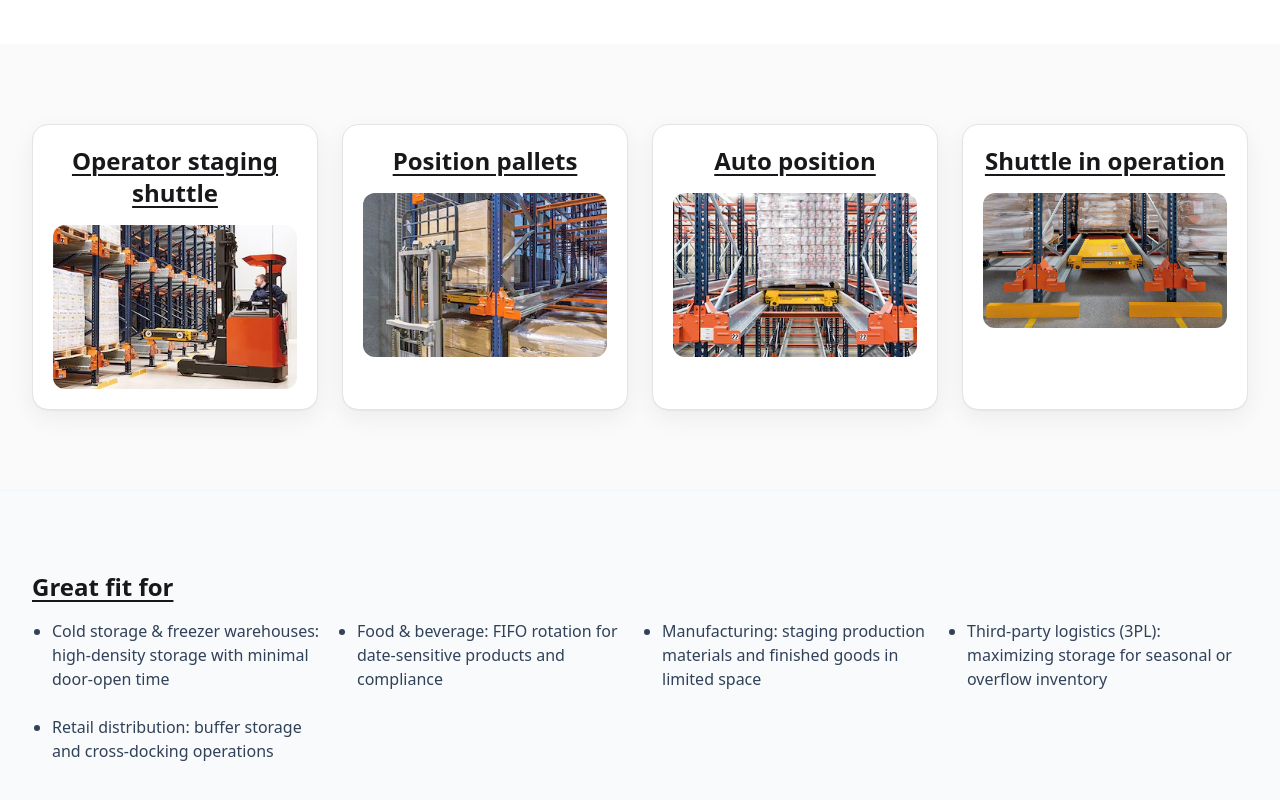
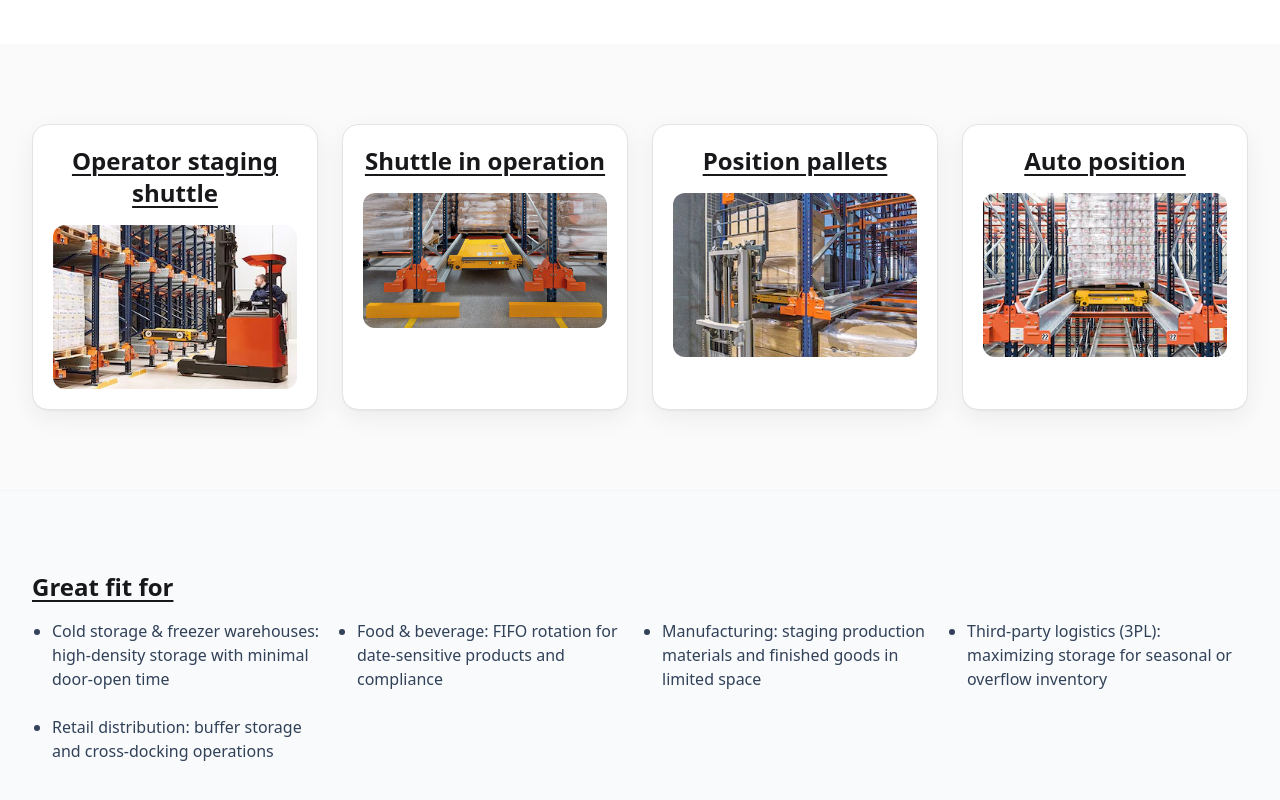
Before and after one commit to a-a-ronc/intralog-headless, a Next.js app: page /solutions/by-technology/pallet-shuttle-systems in a window 1280 px wide. Shown: the part 2639-3439 px from the top of the page. Built offline with nearby package versions, Linux system fonts and the light colour scheme.

Commit message:
deleted unused page and added files for lib/media.ts to consolidate images/hero images for the conveyor, vlm and pallet shuttle pages

```diff
--- a/app/design-build/our-approach/page.tsx
+++ /dev/null
@@ -1,34 +0,0 @@
-import SolutionPage from "@/components/SolutionPage";
-
-export const metadata = { title: "Our Approach | Intralog" };
-
-export default function Page() {
-  return (
-    <SolutionPage
-      title="Our Approach"
-      description="Replace with a sharp, outcomes-focused description that speaks to ROI, throughput, accuracy, or labor reduction."
-      benefits={[
-        { title: "Proven Results", body: "Short proof point or stat that builds confidence." },
-        { title: "Low Risk, High ROI", body: "Address common objections with specific benefits." },
-        { title: "Fast Time-to-Value", body: "Typical timeline or quick win that reduces decision friction." }
-      ]}
-      steps={[
-        { step: 1, title: "Assessment", body: "Replace with real process step." },
-        { step: 2, title: "Design", body: "Replace with real process step." },
-        { step: 3, title: "Implementation", body: "Replace with real process step." },
-        { step: 4, title: "Optimization", body: "Replace with real process step." }
-      ]}
-      useCases={[
-        "Replace with specific industry or use case",
-        "Replace with specific workflow or constraint",
-        "Replace with specific operational challenge"
-      ]}
-      cta={{
-        title: "Ready to explore our approach?",
-        body: "We'll analyze your specific requirements and design a solution that delivers measurable ROI.",
-        buttonText: "Talk with an engineer",
-        href: "/contact"
-      }}
-    />
-  );
-}
--- a/app/solutions/by-technology/conveyor-and-sortation/page.tsx
+++ b/app/solutions/by-technology/conveyor-and-sortation/page.tsx
@@ -1,6 +1,6 @@
 // app/solutions/by-technology/conveyor-and-sortation/page.tsx
 import SolutionPage from "@/components/SolutionPage";
-import { demoSolutionImages } from "@/lib/demo";
+import { media } from "@/lib/media"; // central registry for all solution images/videos
 
 export const metadata = { title: "Conveyor & Sortation | Intralog" };
 
@@ -102,8 +102,6 @@ const options = [
     },
 ];
 
-/** Demo/gallery images (ensure these exist under /public) */
-const gallery = demoSolutionImages.conveyor;
 
 /** Representative use cases */
 const useCases = [
@@ -115,6 +113,7 @@ const useCases = [
 ];
 
 export default function Page() {
+  const group = media.solutions.conveyor; // ← pulls hero + gallery from lib/media.ts
   return (
     <SolutionPage
       title="Conveyor & Sortation Systems"
@@ -129,7 +128,8 @@ export default function Page() {
       benefits={benefits}
       steps={steps}
       options={options}
-      gallery={gallery}
+      gallery={group.gallery} // central registry
+      heroImage={group.hero} // central registry
       useCases={useCases}
       brochureCta={{
         blurb: "Want detailed specifications, layouts, and selection guidance? Share your email to get our Conveyor & Sortation Playbook.",
--- a/app/solutions/by-technology/goods-to-person-vlms/page.tsx
+++ b/app/solutions/by-technology/goods-to-person-vlms/page.tsx
@@ -1,6 +1,6 @@
 // app/solutions/by-technology/goods-to-person-vlms/page.tsx
 import SolutionPage from "@/components/SolutionPage";
-// import { demoSolutionImages } from "@/lib/demo";
+import { media } from "@/lib/media"; // central registry for all solution images/videos
 
 export const metadata = { title: "Goods-to-Person / VLMs | Intralog" };
 
@@ -69,14 +69,7 @@ const options = [
   },
 ];
 
-/** Demo/gallery images — add real assets under /public when ready */
-const gallery = [
-    { title: "Flexibox fast movers", src: "/images/solutions/vlm/flexibox.jpg", alt: "FlexiBox: fast movers" },
-    { title: "VLM in cold storage", src: "/images/solutions/vlm/modula-lift.jpg", alt: "VLM in cold storage" },
-    { title: "Put to light", src: "/images/solutions/vlm/put-to-light.jpg", alt: "Put to light" },
-    { title: "Robot interface", src: "/images/solutions/vlm/robot-interface.jpg", alt: "Robot interface" },
-  ];
-
+/** Use cases */
 const useCases = [
   "Spare parts/MRO: secure, serialized items with audit trails",
   "E-commerce: smalls and medium movers with high order mix",
@@ -85,6 +78,8 @@ const useCases = [
 ];
 
 export default function Page() {
+  const group = media.solutions.vlm; // ← pulls hero + gallery from lib/media.ts
+
   return (
     <SolutionPage
       title="Goods-to-Person / VLMs"
@@ -97,7 +92,8 @@ export default function Page() {
       benefits={benefits}
       steps={steps}
       options={options}
-      gallery={gallery}
+      gallery={group.gallery}   // central registry
+      heroImage={group.hero}    // central registry
       useCases={useCases}
       brochureCta={{
         blurb: "Get our G2P Selection Guide—throughput bands, station designs, and slotting templates.",
--- a/app/solutions/by-technology/pallet-shuttle-systems/page.tsx
+++ b/app/solutions/by-technology/pallet-shuttle-systems/page.tsx
@@ -1,7 +1,8 @@
 
 // app/solutions/by-technology/pallet-shuttle-systems/page.tsx
 import SolutionPage from "@/components/SolutionPage";
-import { demoSolutionImages } from "@/lib/demo";
+import { media } from "@/lib/media"; //central registry for all solution images/videos
+// import { demoSolutionImages } from "@/lib/demo";
 
 export const metadata = { title: "Pallet Shuttle Systems | Intralog" };
 
@@ -62,7 +63,7 @@ const options = [
   },
 ];
 
-const gallery = demoSolutionImages.palletShuttles;
+// const gallery = demoSolutionImages.palletShuttles;
 
 const useCases = [
   "Cold storage & freezer warehouses: high‑density storage with minimal door‑open time",
@@ -73,19 +74,21 @@ const useCases = [
 ];
 
 export default function Page() {
+  const group = media.solutions.palletShuttle; // ← pulls hero + gallery from lib/media.ts
   return (
     <SolutionPage
       title="Pallet Shuttle Systems"
       description="Semi‑automated pallet shuttles maximize storage density while maintaining selectivity—ideal for high‑volume SKUs and cold storage."
       videos={[
-        { url: "https://www.youtube.com/embed/BF7HCTcsN2s?si=Ap3h-C9btFy_rTf0", title: "Stow LoadMatic Shuttle System"},
+        { url: "https://www.youtube.com/embed/BF7HCTcsN2s?si=Ap3h-C9btFy_rTf0", title: "Semi Automatic Shuttle System"},
         { url: "https://www.youtube.com/embed/vZdz8M9c3AQ", title: "Four‑Directional Shuttle System" },
         { url: "https://www.youtube.com/embed/7j7c1P8Cx3E", title: "Cold Storage Shuttle Implementation" },
       ]}
       benefits={benefits}
       steps={steps}
       options={options}
-      gallery={gallery}
+      gallery={group.gallery} // central registry
+      heroImage={group.hero} // central registry
       useCases={useCases}
       brochureCta={{
         blurb: "Want detailed shuttle specifications and ROI calculations? Share your contact info for our complete systems guide.",
--- /dev/null
+++ b/lib/media.ts
@@ -0,0 +1,40 @@
+// lib/media.ts
+export type MediaItem = { src: string; alt: string; };
+export type MediaGroup = { hero?: string; gallery: MediaItem[]; };
+
+export const media = {
+  solutions: {
+    // --- Conveyor (stub; fill actual filenames) ---
+    conveyor: {
+      hero: "/images/solutions/conveyor/conveyor-hero.jpg",
+      gallery: [
+        { title: "Shoe sorter", src: "/images/solutions/conveyor/shoe-sorter.jpg", alt: "Shoe sorter" },
+        { title: "Multi tier conveyor", src: "/images/solutions/conveyor/polytier.JPG", alt: "Multi tier conveyor" },
+        { title: "Automation induction", src: "/images/solutions/conveyor/automation-induction.png", alt: "Automation induction" },
+        { title: "Pack station integration", src: "/images/solutions/conveyor/pack-station-integration.JPG", alt: "Pack station integration" },
+      ],
+    } as MediaGroup,
+    // --- VLM (stub; fill actual filenames) ---
+    vlm: {
+      hero: "/images/solutions/vlm/vlm-hero.jpg",
+      gallery: [
+      { title: "Flexibox fast movers", src: "/images/solutions/vlm/flexibox.jpg", alt: "FlexiBox: fast movers" },
+      { title: "VLM in cold storage", src: "/images/solutions/vlm/modula-lift.jpg", alt: "VLM in cold storage" },
+      { title: "Put to light", src: "/images/solutions/vlm/put-to-light.jpg", alt: "Put to light" },
+      { title: "Robot interface", src: "/images/solutions/vlm/robot-interface.jpg", alt: "Robot interface" },
+      ],
+    } as MediaGroup,
+    // --- Pallet Shuttle (stub; fill actual filenames) ---
+
+    palletShuttle: {
+      hero: "/images/solutions/pallet-shuttles/aisle-shuttle.jpg",
+      gallery: [
+        { title: "Operator staging shuttle", src: "/images/solutions/pallet-shuttles/operator-staging-shuttle.avif", alt: "Operator staging shuttle" },
+        { title: "Shuttle in operation", src: "/images/solutions/pallet-shuttles/shuttle-in-operation.avif",  alt: "Shuttle in operation" },
+        { title: "Position pallets", src: "/images/solutions/pallet-shuttles/position-pallets.avif",  alt: "Position pallets" },
+        { title: "Auto position", src: "/images/solutions/pallet-shuttles/auto-position.avif",  alt: "Auto position" }
+        // ↑ update to your real filenames in /public/images/solutions/pallet-shuttle
+      ],
+    } as MediaGroup,
+  },
+} as const;
```
